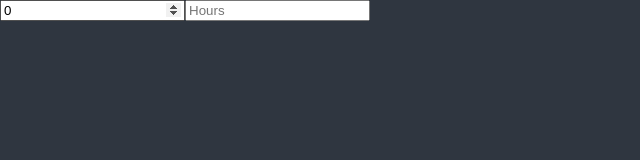
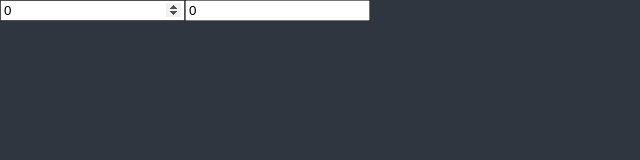
Before and after one commit to joyeajin/react_typescript_study_03_kanban, a React (Vite) app: page / in a window 1280 px wide. Shown: the top 160 px of the page, without its empty margins (0-640 px from the left). Built offline with nearby package versions, Linux system fonts and the light colour scheme.

Commit message:
selector로 get, set 설정

```diff
--- a/src/App.tsx
+++ b/src/App.tsx
@@ -1,10 +1,14 @@
 import { useRecoilState } from "recoil";
-import { minuteState } from "./atom";
+import { hourSelector, minuteState } from "./atom";
 
 function App() {
   const [minutes, setMinutes] = useRecoilState(minuteState);
+  const [hours, setHours] = useRecoilState(hourSelector);
   const onMinuteChange = (event: React.FormEvent<HTMLInputElement>) => {
     setMinutes(+event.currentTarget.value);
+  };
+  const onHoursChange = (event: React.FormEvent<HTMLInputElement>) => {
+    setHours(+event.currentTarget.value);
   };
   return (
     <div>
@@ -13,10 +17,13 @@ function App() {
         onChange={onMinuteChange}
         type="number"
         placeholder="Minutes"
-        name=""
-        id=""
       />
-      <input type="number" placeholder="Hours" name="" id="" />
+      <input
+        onChange={onHoursChange}
+        value={hours}
+        type="number"
+        placeholder="Hours"
+      />
     </div>
   );
 }
--- a/src/atom.tsx
+++ b/src/atom.tsx
@@ -4,3 +4,15 @@ export const minuteState = atom({
   key: "minutes",
   default: 0,
 });
+
+export const hourSelector = selector({
+  key: "hours",
+  get: ({ get }) => {
+    const minutes = get(minuteState);
+    return minutes / 60;
+  },
+  set: ({ set }, newValue) => {
+    const minutes = Number(newValue) * 60;
+    set(minuteState, minutes);
+  },
+});
```
